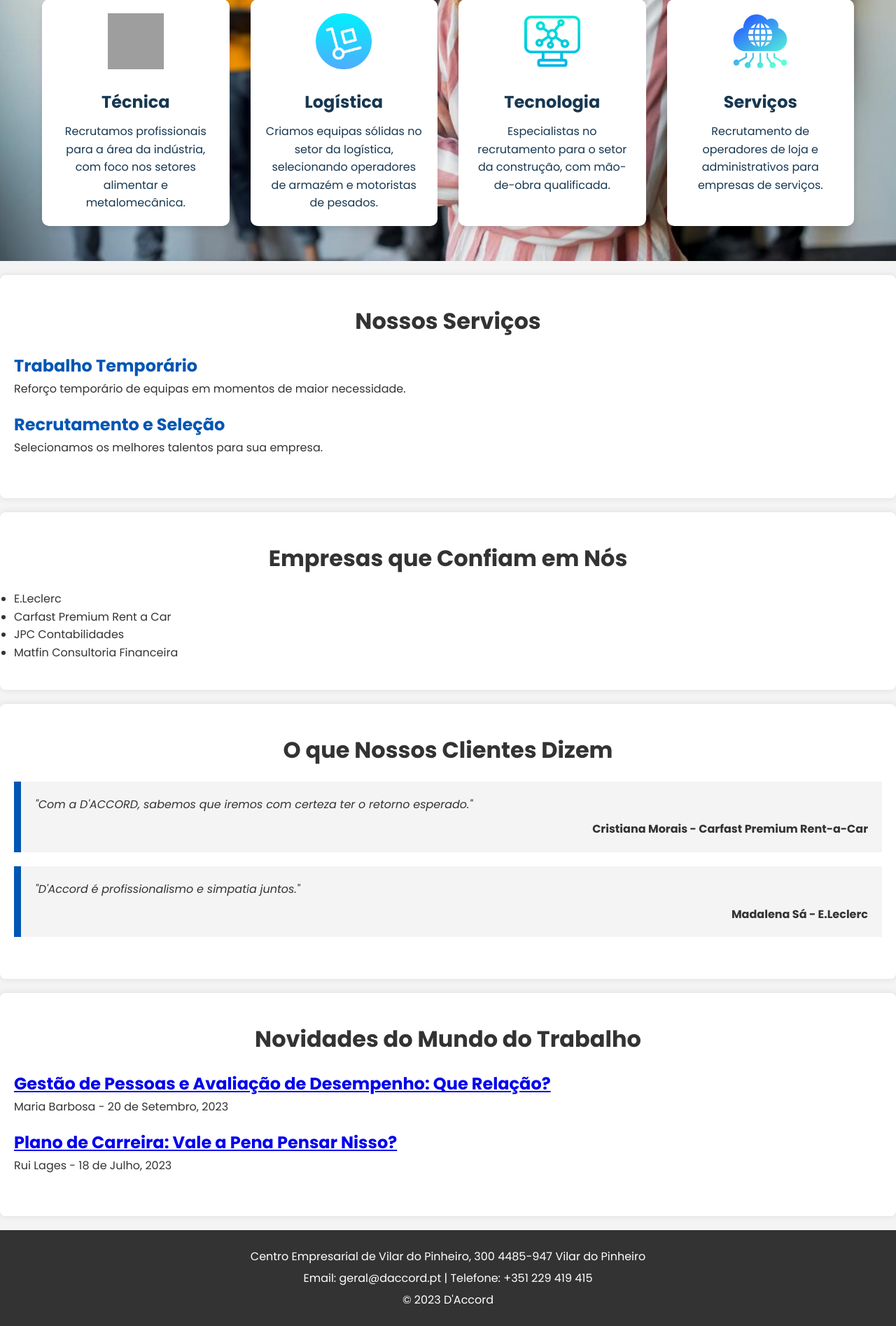
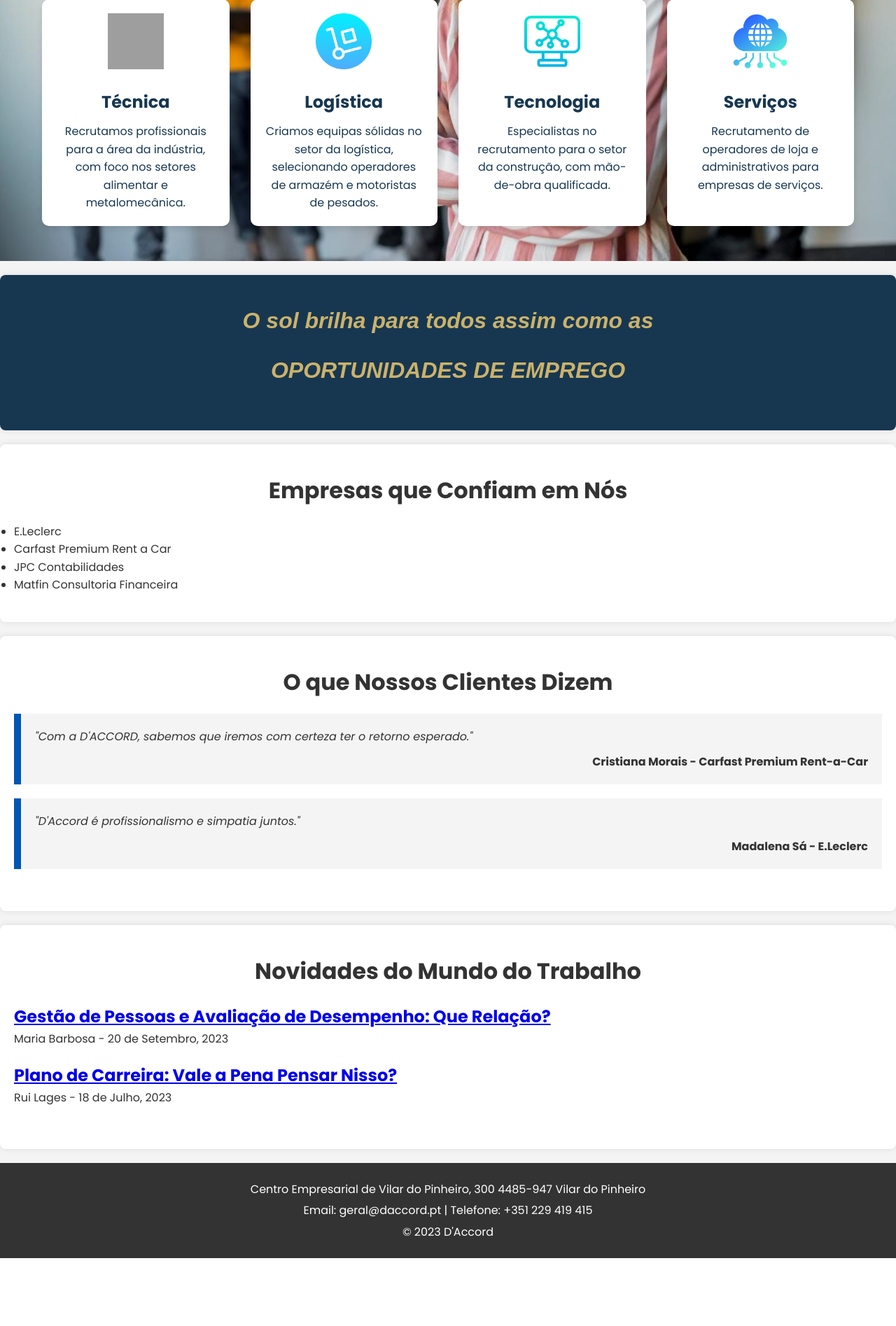
Before and after one commit to FabioCastanho/WebsiteProsperaService, a Python web app: template templates/index.html in a window 1280 px wide. Shown: the part 491-2386 px from the top of the page at 70% size. After the commit the page ends 2289 px from the top, so only its background shows below. Run offline with Jinja, Linux system fonts and the light colour scheme; the template is opened without the code that fills it, so the values that code supplies are empty; grey boxes are pictures that could not be loaded.

Commit message:
Section alterada versao inicial

```diff
--- a/Styles/main.css
+++ b/Styles/main.css
@@ -123,7 +123,13 @@ section {
   margin: 20px 0;
 }
 
-.services,
+.services{
+  background-color:#173751;
+  padding: 40px 20px;
+  border-radius: 8px;
+  box-shadow: 0 0 10px rgba(0, 0, 0, 0.1);
+}
+
 .clients,
 .testimonials,
 .news {
@@ -246,3 +252,9 @@ nav ul li a:hover {
   color: #173751;
   line-height: 1.6;
 }
+
+.services h2 {
+  font-style: italic;
+  font-family:sans-serif;
+  color: #cbb26b;
+}
--- a/templates/index.html
+++ b/templates/index.html
@@ -38,62 +38,59 @@
     </header>
 
     <section id="especialidades">
-
       <div class="container">
-
         <div class="grid">
-
           <!-- Indústria -->
           <div class="especialidade">
-            <img src="/img/technical-support.png" alt="Técnica">
+            <img src="/img/technical-support.png" alt="Técnica" />
             <h3>Técnica</h3>
-            <p>Recrutamos profissionais para a área da indústria, com foco nos setores alimentar e metalomecânica.</p>
+            <p>
+              Recrutamos profissionais para a área da indústria, com foco nos
+              setores alimentar e metalomecânica.
+            </p>
           </div>
 
           <!-- Logística -->
           <div class="especialidade">
-            <img src="/img/trolley_4033037.png" alt="Logística">
+            <img src="/img/trolley_4033037.png" alt="Logística" />
             <h3>Logística</h3>
-            <p>Criamos equipas sólidas no setor da logística, selecionando operadores de armazém e motoristas de pesados.</p>
+            <p>
+              Criamos equipas sólidas no setor da logística, selecionando
+              operadores de armazém e motoristas de pesados.
+            </p>
           </div>
 
           <!-- Construção -->
           <div class="especialidade">
-            <img src="/img/monitor_957463.png" alt="Tecnologia">
+            <img src="/img/monitor_957463.png" alt="Tecnologia" />
             <h3>Tecnologia</h3>
-            <p>Especialistas no recrutamento para o setor da construção, com mão-de-obra qualificada.</p>
+            <p>
+              Especialistas no recrutamento para o setor da construção, com
+              mão-de-obra qualificada.
+            </p>
           </div>
 
           <!-- Serviços -->
           <div class="especialidade">
-            <img src="/img/cloud-computing.png" alt="Serviços">
+            <img src="/img/cloud-computing.png" alt="Serviços" />
             <h3>Serviços</h3>
-            <p>Recrutamento de operadores de loja e administrativos para empresas de serviços.</p>
+            <p>
+              Recrutamento de operadores de loja e administrativos para empresas
+              de serviços.
+            </p>
           </div>
-
-
-
         </div>
       </div>
     </section>
 
-
-
     <!-- Seção de Serviços -->
     <section class="services">
-      <h2>Nossos Serviços</h2>
-      <div class="service">
-        <h3>Trabalho Temporário</h3>
-        <p>Reforço temporário de equipas em momentos de maior necessidade.</p>
-      </div>
-      <div class="service">
-        <h3>Recrutamento e Seleção</h3>
-        <p>Selecionamos os melhores talentos para sua empresa.</p>
-      </div>
+      <h2>
+        O sol brilha para todos assim como as
+        <h2><strong>OPORTUNIDADES DE EMPREGO</strong></h2>
+      </h2>
+
     </section>
-
-
-
 
     <!-- Seção de Clientes -->
     <section class="clients">
```
